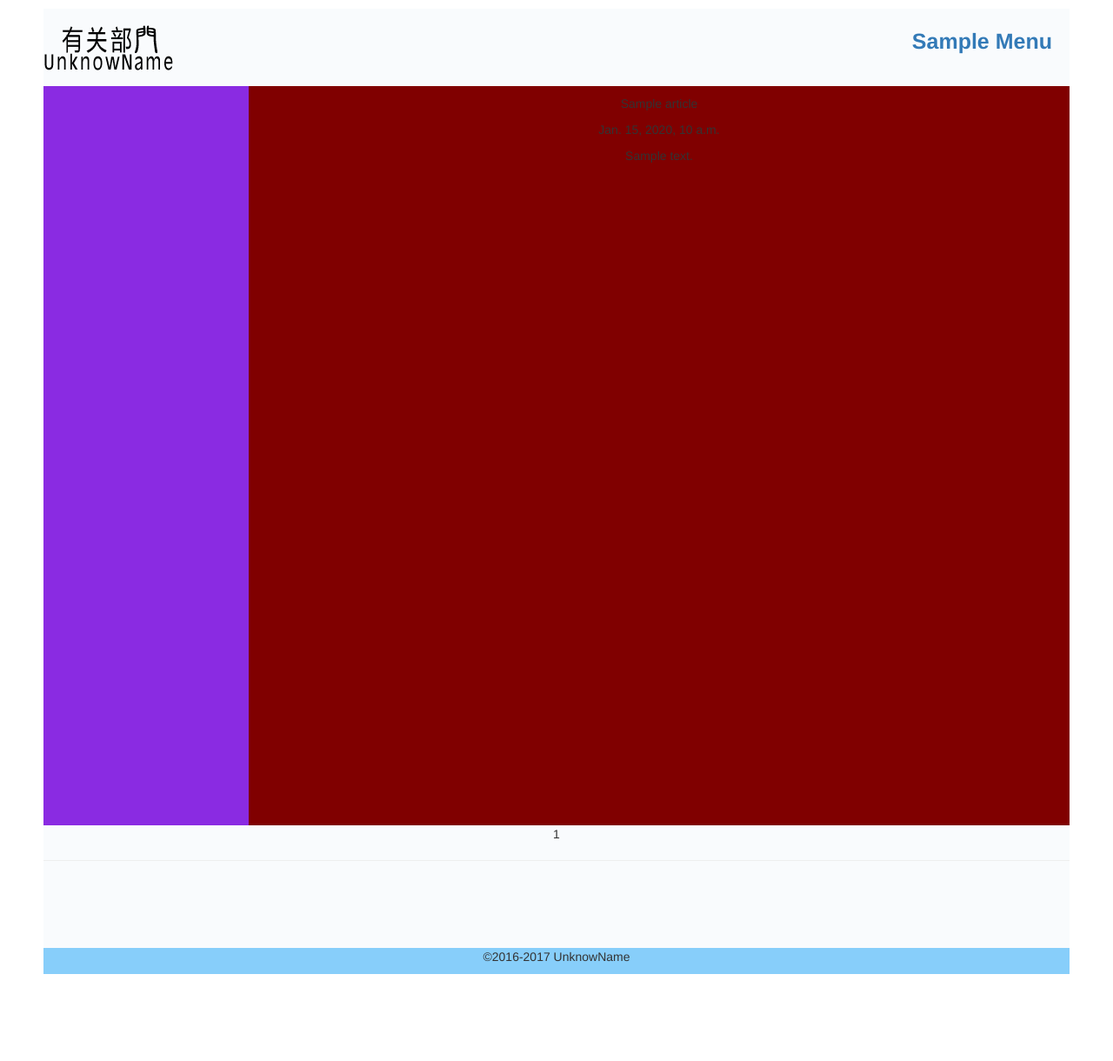
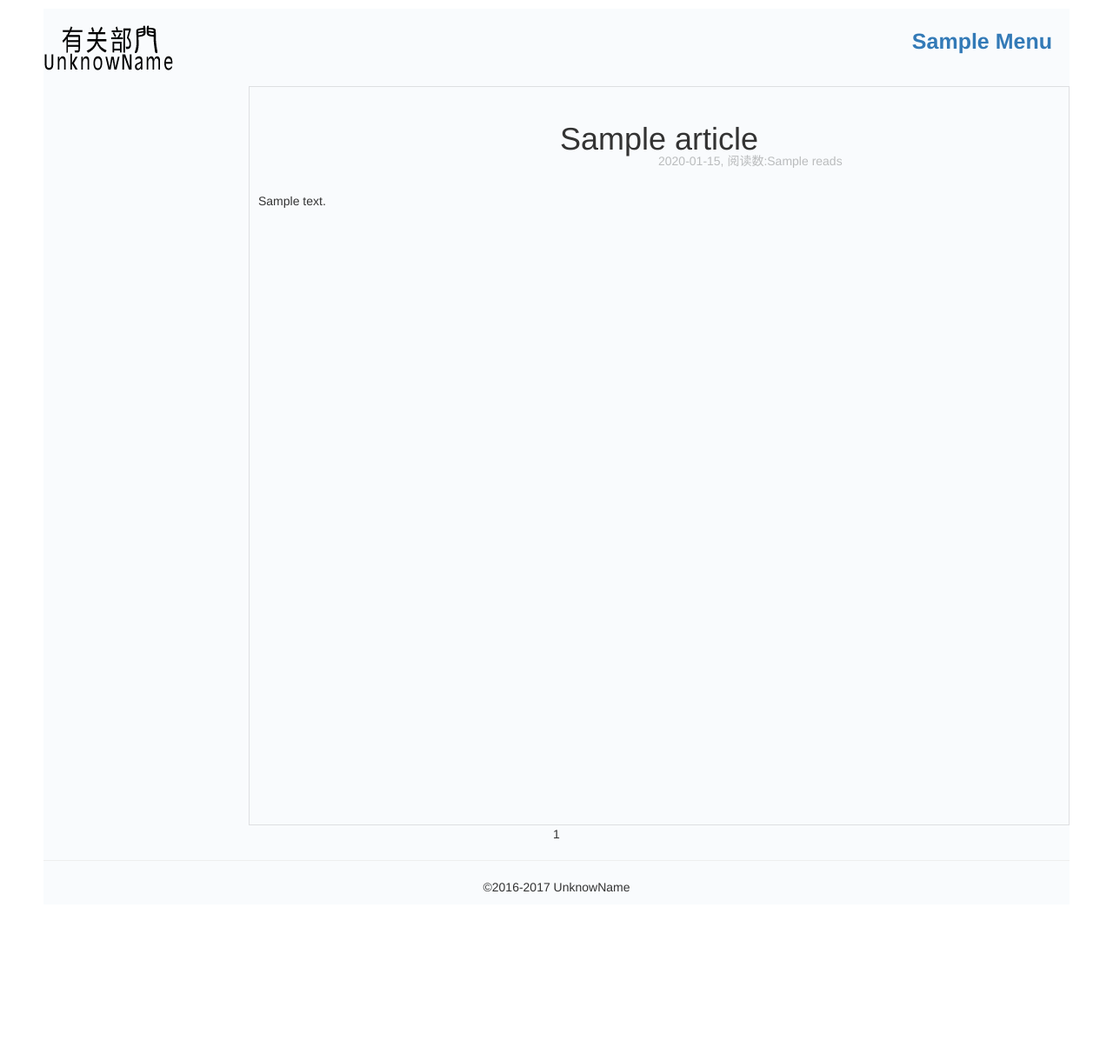
Before and after one commit to UnknowName/unknowname, a Django app: template blog/templates/article_detail.html in a window 1280 px wide. Shown: the whole page at 87% size. After the commit the page ends 1026 px from the top, so only its background shows below. Run offline with Django 3.2, Linux system fonts and the light colour scheme; the template is opened without the code that fills it: most values are stand-ins (such as "Sample title", 1, 10 or a date in 2020); some libraries are stand-ins or nearby versions.

Commit message:
文章详情页样式调整v1.0

```diff
--- a/blog/context_processors.py
+++ b/blog/context_processors.py
@@ -24,5 +24,5 @@ def add_menu(request):
 
 
 def hot_articles(request):
-    hots = Articles.objects.order_by('reads')[:5]
+    hots = Articles.objects.order_by('-reads')[:5]
     return {'hots':hots}
--- a/blog/static/css/detail.css
+++ b/blog/static/css/detail.css
@@ -40,47 +40,61 @@ div {
 
 
 .main #main-left{
-	background: blueviolet;
+	#background: blueviolet;
 	float: left;
 	min-width: 20%;
 	min-height: 850px;
-	#min-height: 70%;
-    #margin-right: 5px;
 }
 
 
 .main #main-left-archive {
 	background: cornsilk;
-	max-width: 300px;
+	#max-width: 300px;
 	margin: 10px 10px;
 	min-height: auto;
 }
 
 
-.main #main-left-hot {
-	background: cadetblue;
-	max-width: 300px;
-	margin: 10px 10px;
-}
 
 
 .main #main-right {
     float: left;
-	background: maroon;
+	max-width: 80%;
 	min-width: 80%;
 	min-height: 850px;
-    padding: 10px 20px;
-    #margin: 50px;
-	#min-height: 70%;
+    border: solid 1px #dedfe2;
+    position: relative;
+}
+
+#main-right .art_content {
+    text-align: left;
+    padding:1px 10px;
+    #border: solid 1px #dedfe2;
+}
+
+
+.art_title {
+    margin: 40px 5px;
+}
+
+.art_date {
+    color: #babcbd;
+    #background: green;
+    position: absolute;
+    top: 75px;
+    left: 470px;
+}
+
+.clear {
+    clear: both;
 }
 
 
 .footer {
     clear: both;
     text-align: center;
-	background: lightskyblue;
+	#background: lightskyblue;
     min-height: 30px;
     width: auto;
-    margin: 100px auto;
-    top: 948px;
+    margin-top: 100px auto;
 }
--- a/blog/templates/article_detail.html
+++ b/blog/templates/article_detail.html
@@ -13,15 +13,17 @@
 
 
 {% block right %}
-    <div id='art_title'>
-        <p>{{ article.title }}</p>
-    </div>
-    <div id='art_date'>
-        <p>{{ article.create_date }}</p>
-    </div>
-    {% autoescape off %}
-        <div id='art_content'>
-            <p>{{ article.content }}</p>
-        </div>
-    {% endautoescape %}
+    <h1 class='art_title'>
+    {{ article.title }}
+    </h1>
+    <!--<div class='art_date'>-->
+        <span class="art_date">
+            {{ article.create_date|date:"Y-m-d" }},&nbsp;阅读数:{{ article.reads }}
+        </span>
+    <!--</div>-->
+        <div class='art_content'>
+            {% autoescape off %}
+            <p>{{ article.content|escape|linebreaksbr }}</p>
+            {% endautoescape %}
+         </div>
 {% endblock %}
--- a/blog/views.py
+++ b/blog/views.py
@@ -40,6 +40,8 @@ def classify(request, classify=None):
 def article(request, classify, id):
     try:
         article = Articles.objects.get(pk=id)
+        article.reads += 1
+        article.save()
     except Exception:
         return HttpResponse('Sorry,您查看的文章未找到')
     return render(request, 'article_detail.html', locals())
```
